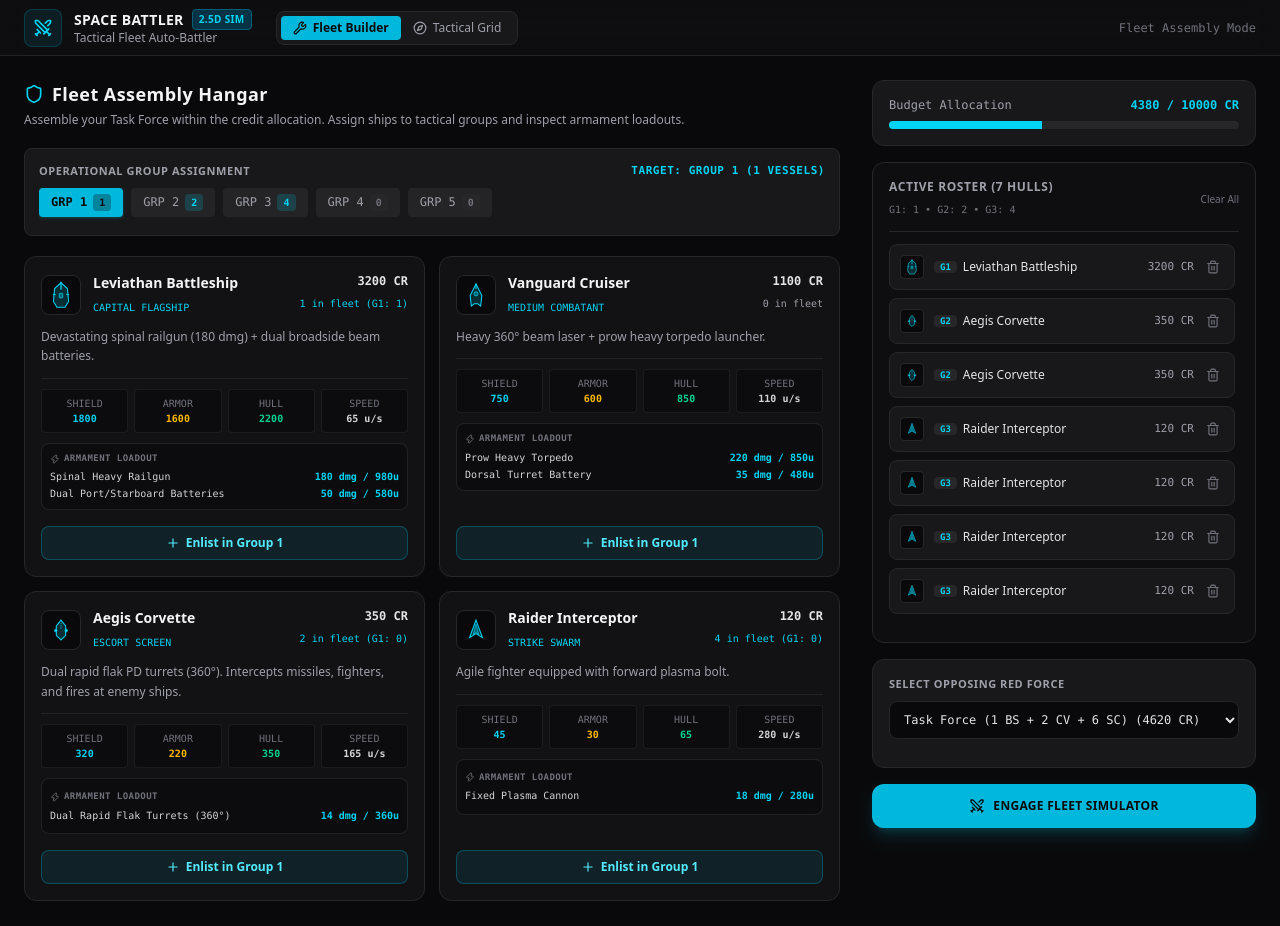
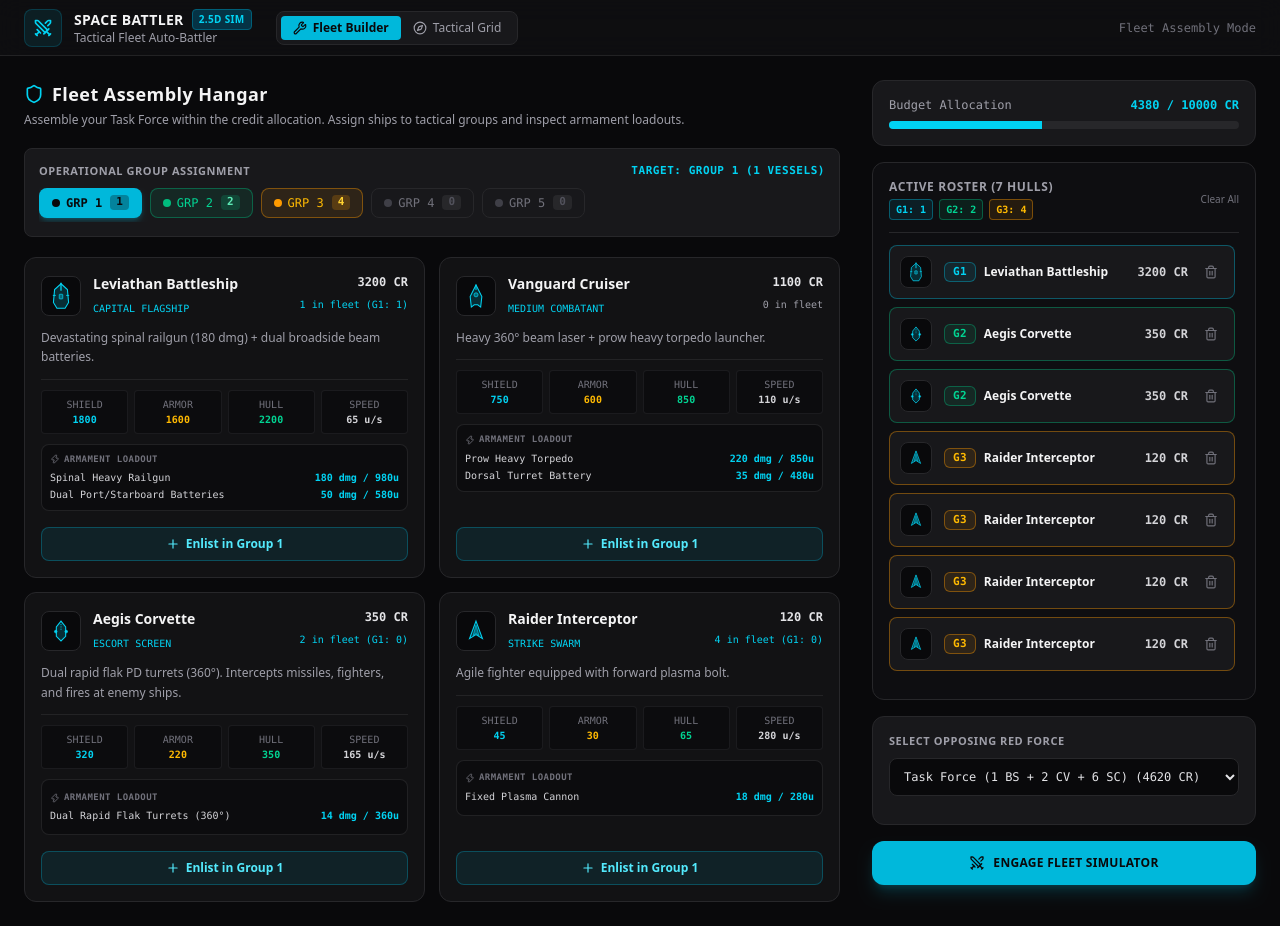
Before and after one commit to KaMeLoTmArMoT/GyroMouse_games, a React (Vite) app in the folder games/space_battler/frontend/: page / in a window 1280 px wide. Both pictures are taken after a click on the button "Fleet Builder". Built offline with nearby package versions, Linux system fonts and the light colour scheme.

Commit message:
feat(space_battler): add color-coded operational group themes and enlarged roster badges

```diff
--- a/games/space_battler/frontend/src/components/FleetBuilder.tsx
+++ b/games/space_battler/frontend/src/components/FleetBuilder.tsx
@@ -35,6 +35,77 @@ interface HullSpecData {
   turnRate: string;
   weapons: HullWeaponSpec[];
 }
+
+export const GROUP_THEMES: Record<
+  number,
+  {
+    name: string;
+    border: string;
+    bg: string;
+    text: string;
+    badgeBg: string;
+    badgeText: string;
+    activeBg: string;
+    activeText: string;
+    glow: string;
+  }
+> = {
+  1: {
+    name: "Alpha",
+    border: "border-cyan-500/40",
+    bg: "bg-cyan-500/10",
+    text: "text-cyan-400",
+    badgeBg: "bg-cyan-500/20",
+    badgeText: "text-cyan-300",
+    activeBg: "bg-cyan-500",
+    activeText: "text-zinc-950",
+    glow: "shadow-cyan-500/25",
+  },
+  2: {
+    name: "Bravo",
+    border: "border-emerald-500/40",
+    bg: "bg-emerald-500/10",
+    text: "text-emerald-400",
+    badgeBg: "bg-emerald-500/20",
+    badgeText: "text-emerald-300",
+    activeBg: "bg-emerald-500",
+    activeText: "text-zinc-950",
+    glow: "shadow-emerald-500/25",
+  },
+  3: {
+    name: "Charlie",
+    border: "border-amber-500/40",
+    bg: "bg-amber-500/10",
+    text: "text-amber-400",
+    badgeBg: "bg-amber-500/20",
+    badgeText: "text-amber-300",
+    activeBg: "bg-amber-500",
+    activeText: "text-zinc-950",
+    glow: "shadow-amber-500/25",
+  },
+  4: {
+    name: "Delta",
+    border: "border-purple-500/40",
+    bg: "bg-purple-500/10",
+    text: "text-purple-400",
+    badgeBg: "bg-purple-500/20",
+    badgeText: "text-purple-300",
+    activeBg: "bg-purple-500",
+    activeText: "text-zinc-950",
+    glow: "shadow-purple-500/25",
+  },
+  5: {
+    name: "Echo",
+    border: "border-rose-500/40",
+    bg: "bg-rose-500/10",
+    text: "text-rose-400",
+    badgeBg: "bg-rose-500/20",
+    badgeText: "text-rose-300",
+    activeBg: "bg-rose-500",
+    activeText: "text-zinc-950",
+    glow: "shadow-rose-500/25",
+  },
+};
 
 const HULL_SPECS: Record<HullClass, HullSpecData> = {
   battleship: {
@@ -272,25 +343,35 @@ export function FleetBuilder({
             {[1, 2, 3, 4, 5].map((g) => {
               const count = groupCounts[g] || 0;
               const isSelected = selectedGroup === g;
+              const theme = GROUP_THEMES[g] || GROUP_THEMES[1];
               return (
                 <button
                   key={g}
                   type="button"
                   onClick={() => setSelectedGroup(g)}
-                  className={`px-3 py-1.5 rounded text-xs font-mono transition-all cursor-pointer flex items-center gap-1.5 ${
+                  className={`px-3 py-1.5 rounded-lg text-xs font-mono transition-all cursor-pointer flex items-center gap-2 border ${
                     isSelected
-                      ? "bg-cyan-500 text-zinc-950 font-semibold shadow-sm shadow-cyan-500/20"
-                      : "bg-zinc-800/80 text-zinc-400 hover:text-zinc-200 hover:bg-zinc-700"
+                      ? `${theme.activeBg} ${theme.activeText} font-bold ${theme.glow} shadow-md border-transparent`
+                      : count > 0
+                        ? `${theme.bg} ${theme.border} ${theme.text} hover:bg-zinc-800`
+                        : "bg-zinc-900 border-zinc-800 text-zinc-500 hover:text-zinc-300 hover:border-zinc-700"
                   }`}
                 >
-                  <span>GRP {g}</span>
+                  <span className="flex items-center gap-1.5">
                     <span
-                    className={`px-1.5 py-0.5 rounded text-[10px] font-bold ${
+                      className={`w-2 h-2 rounded-full ${
+                        isSelected ? "bg-zinc-950" : count > 0 ? theme.activeBg : "bg-zinc-700"
+                      }`}
+                    />
+                    GRP {g}
+                  </span>
+                  <span
+                    className={`px-1.5 py-0.2 rounded text-[11px] font-bold ${
                       isSelected
                         ? "bg-zinc-950/30 text-zinc-950"
                         : count > 0
-                          ? "bg-cyan-500/20 text-cyan-400"
-                          : "bg-zinc-800 text-zinc-500"
+                          ? `${theme.badgeBg} ${theme.badgeText}`
+                          : "bg-zinc-800 text-zinc-600"
                     }`}
                   >
                     {count}
@@ -449,12 +530,21 @@ export function FleetBuilder({
                 Active Roster ({slots.length} hulls)
               </span>
               {slots.length > 0 && (
-                <span className="text-[10px] font-mono text-zinc-500">
+                <div className="flex flex-wrap gap-1.5 mt-1">
                   {[1, 2, 3, 4, 5]
                     .filter((g) => groupCounts[g] && groupCounts[g] > 0)
-                    .map((g) => `G${g}: ${groupCounts[g]}`)
-                    .join(" • ")}
+                    .map((g) => {
+                      const theme = GROUP_THEMES[g];
+                      return (
+                        <span
+                          key={g}
+                          className={`text-[10px] font-mono px-1.5 py-0.5 rounded border ${theme.bg} ${theme.border} ${theme.text} font-bold`}
+                        >
+                          G{g}: {groupCounts[g]}
                         </span>
+                      );
+                    })}
+                </div>
               )}
             </div>
             {slots.length > 0 && (
@@ -474,40 +564,45 @@ export function FleetBuilder({
                 Fleet is currently empty. Enlist vessels from the hangar.
               </div>
             ) : (
-              slots.map((s) => (
+              slots.map((s) => {
+                const theme = GROUP_THEMES[s.groupId] || GROUP_THEMES[1];
+                return (
                   <div
                     key={s.id}
-                  className="p-2.5 rounded-lg bg-zinc-900 border border-zinc-800 text-xs flex items-center justify-between select-text hover:border-zinc-700 transition-colors"
+                    className={`p-2.5 rounded-lg bg-zinc-900 border ${theme.border} text-xs flex items-center justify-between select-text hover:bg-zinc-800/60 transition-colors`}
                   >
-                  <div className="flex items-center gap-2.5">
-                    <div className="w-6 h-6 rounded bg-zinc-950 border border-zinc-800 flex items-center justify-center text-cyan-400 shrink-0">
-                      <ShipSilhouette hullClass={s.hullClass} className="w-4 h-4" />
+                    <div className="flex items-center gap-3">
+                      <div className="w-8 h-8 rounded-lg bg-zinc-950 border border-zinc-800 flex items-center justify-center text-cyan-400 shrink-0">
+                        <ShipSilhouette hullClass={s.hullClass} className="w-5 h-5" />
                       </div>
                       <div>
-                      <div className="flex items-center gap-1.5">
-                        <span className="text-[9px] px-1.5 py-0.2 rounded font-mono bg-zinc-800 text-cyan-400 select-all font-semibold">
+                        <div className="flex items-center gap-2">
+                          <span
+                            className={`text-[11px] px-2 py-0.5 rounded-md font-mono font-bold tracking-wide border ${theme.bg} ${theme.border} ${theme.text} select-all`}
+                          >
                             G{s.groupId}
                           </span>
-                        <span className="font-medium text-zinc-200 select-all">
+                          <span className="font-semibold text-zinc-100 select-all text-xs">
                             {HULL_SPECS[s.hullClass].name}
                           </span>
                         </div>
                       </div>
                     </div>
-                  <div className="flex items-center gap-2">
-                    <span className="font-mono text-[11px] text-zinc-400 select-all">
+                    <div className="flex items-center gap-2.5">
+                      <span className="font-mono text-xs font-semibold text-zinc-300 select-all">
                         {HULL_SPECS[s.hullClass].cost} CR
                       </span>
                       <button
                         type="button"
                         onClick={() => removeSlot(s.id)}
-                      className="text-zinc-500 hover:text-red-400 p-1 rounded hover:bg-zinc-800 transition-colors cursor-pointer"
+                        className="text-zinc-500 hover:text-red-400 p-1.5 rounded-md hover:bg-zinc-800 transition-colors cursor-pointer"
                       >
                         <Trash2 className="w-3.5 h-3.5" />
                       </button>
                     </div>
                   </div>
-              ))
+                );
+              })
             )}
           </div>
         </div>
```
Lines whose indentation alone changed are shown as unchanged.
